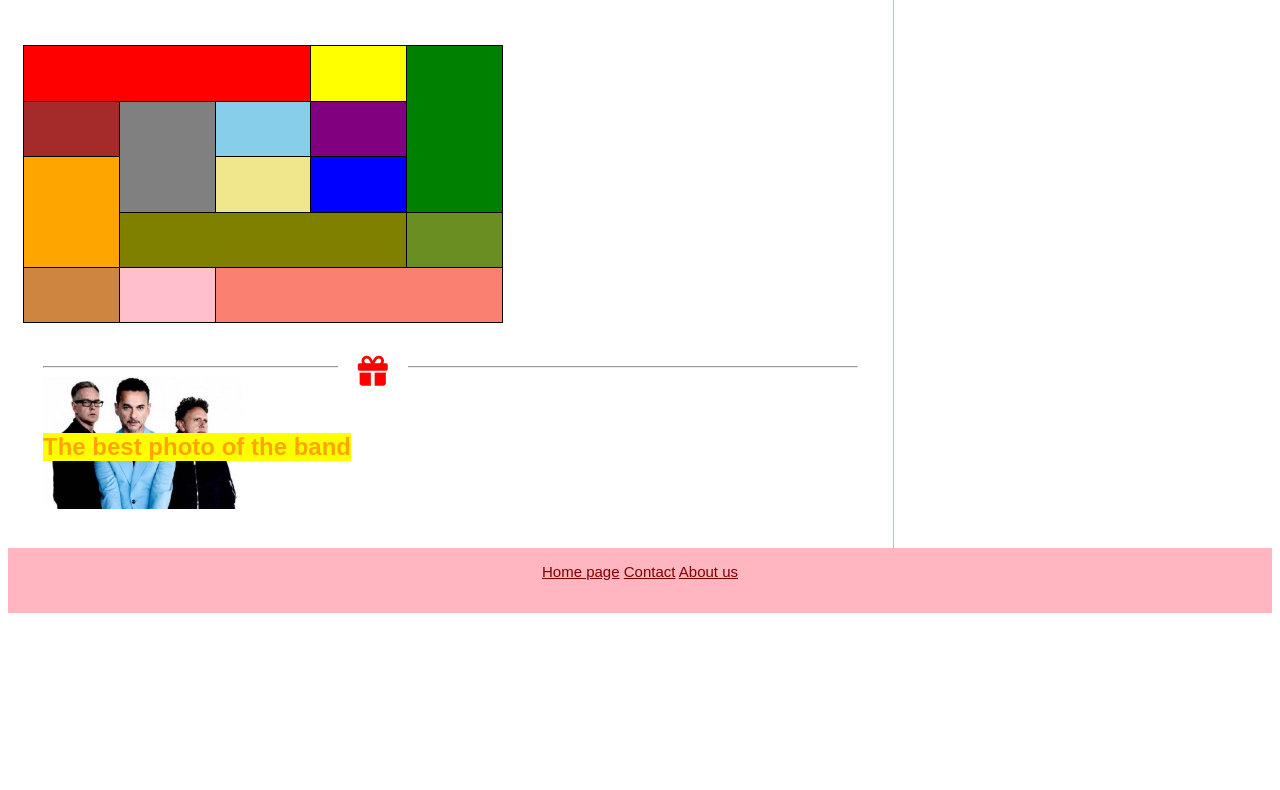
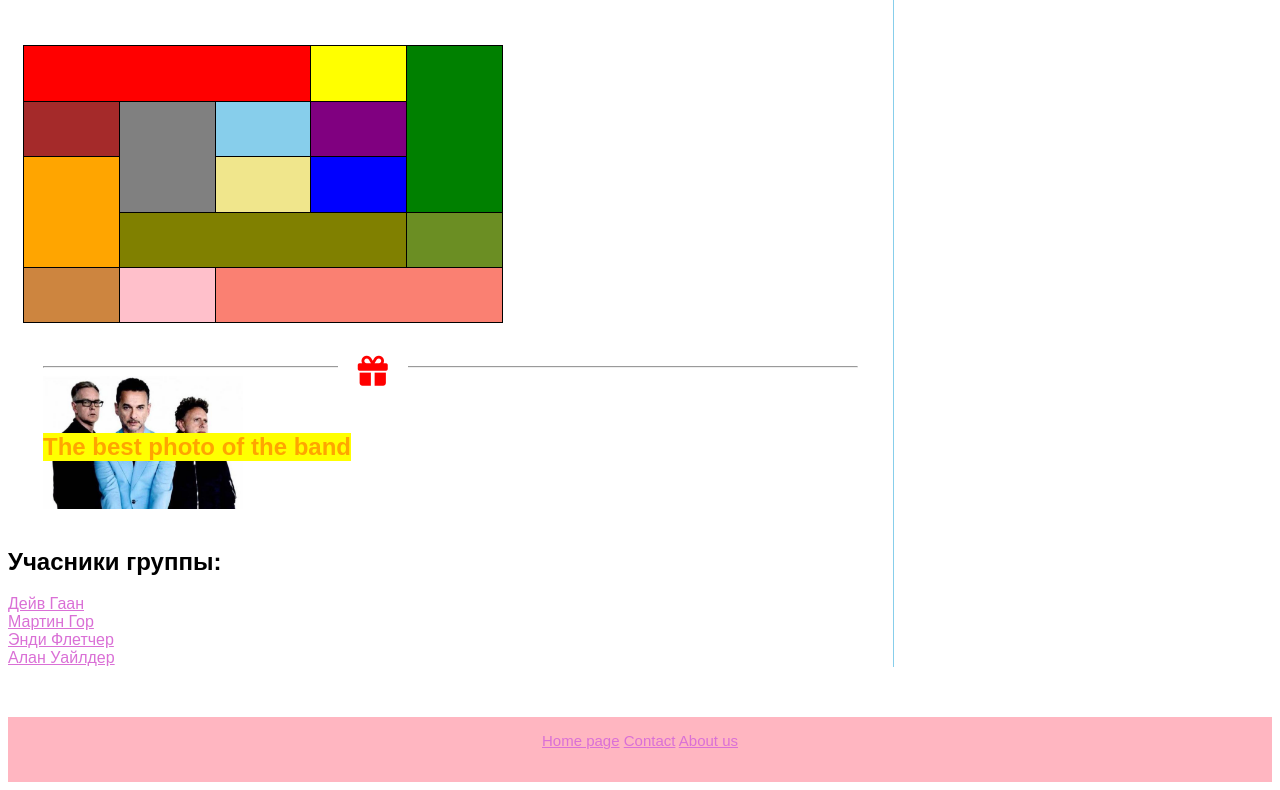
Before and after one commit to furman-v/test, a website built with webpack: page src/index.html in a window 1280 px wide. Shown: the part 1743-2533 px from the top of the page. Before the commit the page ends 2364 px from the top, so only its background shows below. Built offline with nearby package versions, Linux system fonts and the light colour scheme.

Commit message:
added pseudocasses to links

```diff
--- a/src/index.html
+++ b/src/index.html
@@ -233,12 +233,8 @@
         </table>
         <div class="postion">
           <section class="giftOnLine">
-            <div>
-              <hr />
-            </div>
-            <div>
-              <i class="fas fa-gift"></i>
-            </div>
+            <hr />
+            <i class="fas fa-gift"></i>
           </section>
           <h2 class="textOnThePhoto">The best photo of the band</h2>
           <img
@@ -247,6 +243,22 @@
             width="200px"
           />
         </div>
+        <h2>Учасники группы:</h2>
+        <a href="https://ru.wikipedia.org/wiki/Гаан,_Дейв" target="_blank">
+          Дейв Гаан</a
+        >
+        <br />
+        <a href="https://ru.wikipedia.org/wiki/Гор,_Мартин" target="_blank"
+          >Мартин Гор</a
+        >
+        <br />
+        <a href="https://ru.wikipedia.org/wiki/Флетчер,_Энди" target="_blank"
+          >Энди Флетчер</a
+        >
+        <br />
+        <a href="https://ru.wikipedia.org/wiki/Уайлдер,_Алан" target="_blank"
+          >Алан Уайлдер</a
+        >
       </main>
 
       <aside>
--- a/src/styles/index.scss
+++ b/src/styles/index.scss
@@ -27,6 +27,7 @@ main {
   border-right-width: 1px;
   border-right-color: skyblue;
   margin-top: 50px;
+  margin-bottom: 50px;
 }
 nav a {
   text-decoration: none;
@@ -58,12 +59,7 @@ p.font-variant {
   color: rebeccapurple;
   font-size: medium;
 }
-a:link {
-  color: maroon;
-}
-a:visited {
-  color: black;
-}
+
 input.country {
   width: 200px;
   height: 20px;
@@ -96,6 +92,18 @@ p {
 h3 {
   text-align: center;
   text-transform: capitalize;
+}
+a:link {
+  color: orchid;
+}
+a:visited {
+  color: green;
+}
+a:hover {
+  color: brown;
+}
+a:active {
+  color: khaki;
 }
 aside {
   float: right;
```
